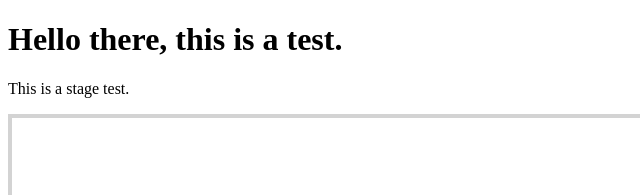
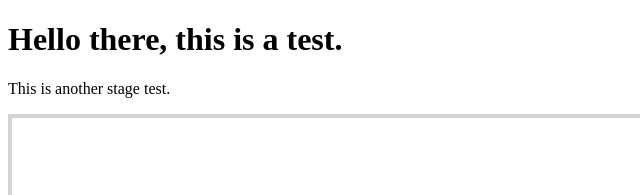
Before and after one commit to gconcep-commits/Project-New-Genesis, a plain HTML site: page index.html in a window 1280 px wide. Shown: the top 195 px of the page, 0-640 px from the left. Drawn offline with Linux system fonts and the light colour scheme.

Commit message:
This is a staging test

```diff
--- a/index.html
+++ b/index.html
@@ -8,7 +8,7 @@
   </head>
   <body>
     <h1>Hello there, this is a test.</h1>
-    <p>This is a stage test.</p>
+    <p>This is another stage test.</p>
     <div class="container">
       <div class="row">
         <div class="box-wrapper">
```
